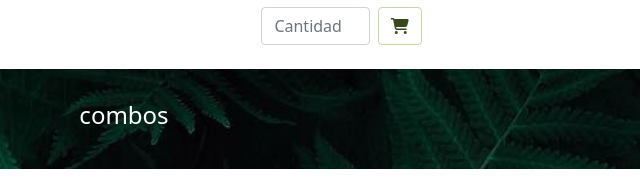
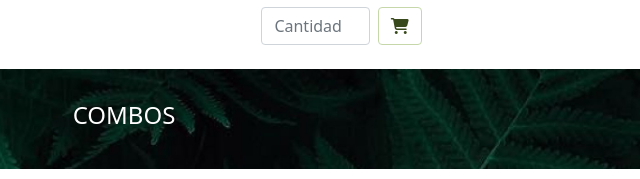
Before and after one commit to aldiranieri/arani, a plain HTML site: page pagina/productos.html in a window 1280 px wide. Shown: the part 2667-2846 px from the top of the page, 516-1156 px from the left. Drawn offline with nearby package versions, Linux system fonts and the light colour scheme.

Commit message:
cambie algunos nobres

```diff
--- a/pagina/productos.html
+++ b/pagina/productos.html
@@ -385,7 +385,7 @@
     </div>
     <a name="combos" ></a>
     <div class="encabezado-img imagencombos">
-        <h4>combos</h4>
+        <h4>COMBOS</h4>
     </div>
     <div class="catalogo">
         <div class="card" style="width: 12rem;">
```
